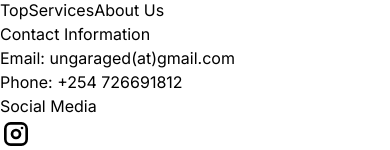
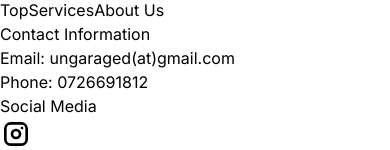
Before and after one commit to Podiihq/ungaraged-website, a React (Vite) app: page / in a window 390 px wide. Shown: the part 11187-11337 px from the top of the page. Built offline with nearby package versions, Linux system fonts and the light colour scheme.

Commit message:
updated the phone number

```diff
--- a/src/components/Footer.tsx
+++ b/src/components/Footer.tsx
@@ -34,7 +34,7 @@ const Footer = () => {
               </a>
             </p>
             <p className="py-2 text-center lg:text-left text-[#ABABAB]">
-              Phone: +254 726691812
+              Phone: 0726691812
             </p>
           </div>
           <div className="mt-4 lg:mt-0">
--- a/src/pages/ContactPage.tsx
+++ b/src/pages/ContactPage.tsx
@@ -20,7 +20,7 @@ const ContactPage = () => {
                         <p className="text-4xl font-bold lg:text-6xl hero2 text-center lg:text-left">Let's Talk</p>
                         <div className="my-8">
                             <p className="text-center lg:text-left text-[#ABABAB]">Email: <a href="mailto:ungaraged@gmail.com" className="underline">ungaraged(at)gmail.com</a></p>
-                            <p className="py-2 text-center lg:text-left text-[#ABABAB]">Phone: +254 726691812</p>
+                            <p className="py-2 text-center lg:text-left text-[#ABABAB]">Phone: 0726691812</p>
                         </div>
 
                         <div className="grid md:grid-cols-3 lg:grid-cols-1 items-center">
```
